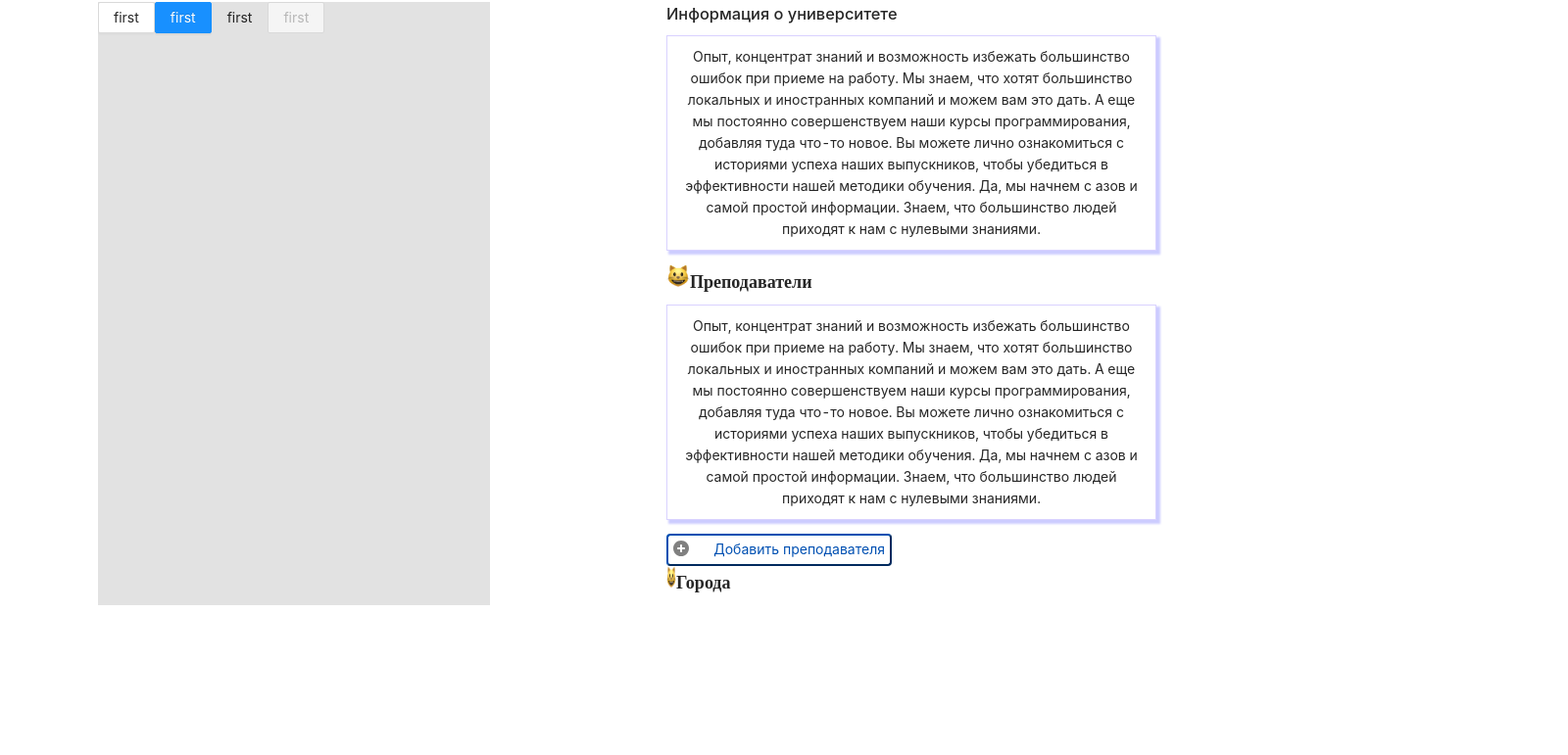
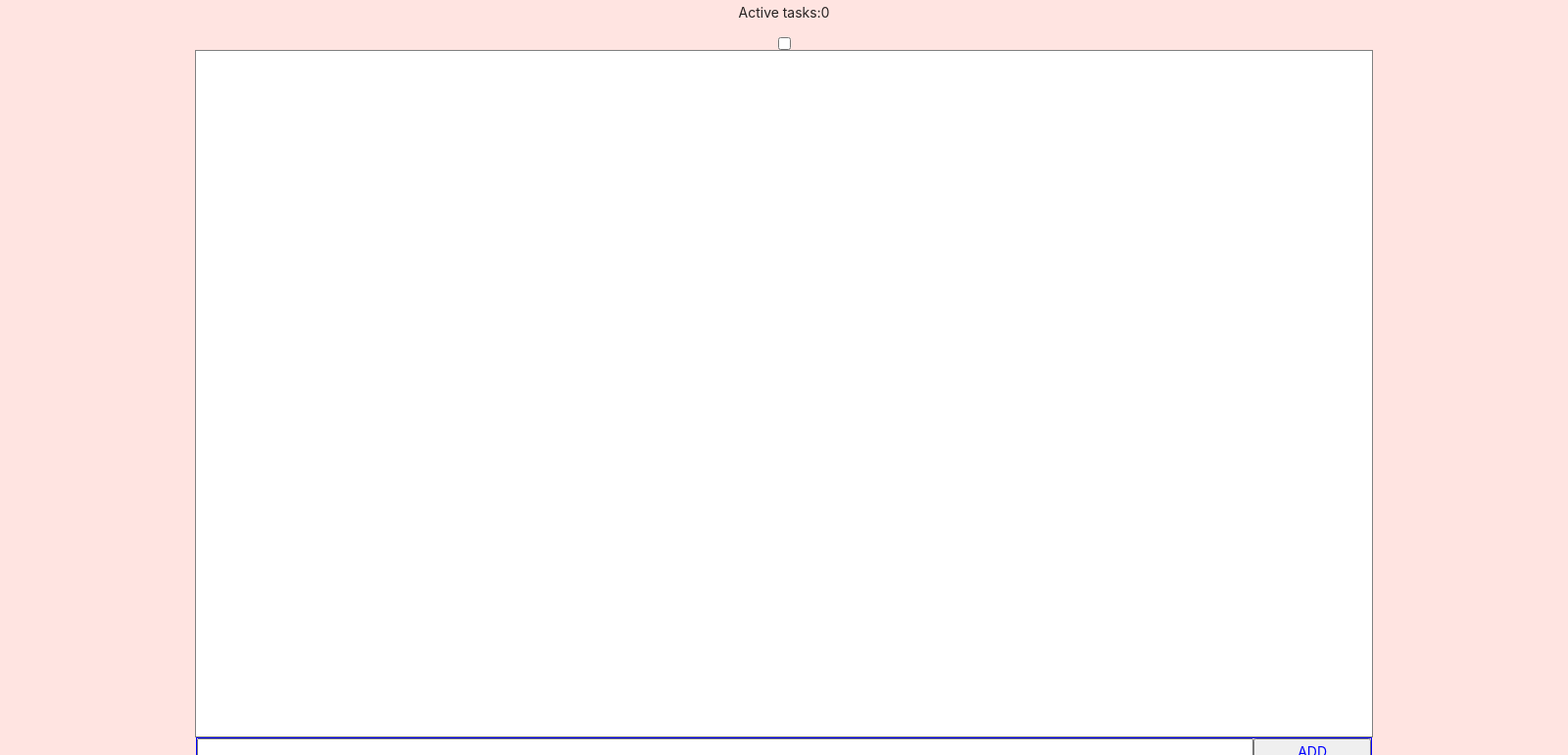
Before and after one commit to MarselBurdo/r-lessons, a React (Create React App) app: page / in a window 1280 px wide. Shown: the part 8-779 px from the top of the page at 98% size, 1600 px wide, since content can reach past the window. Built offline with nearby package versions, Linux system fonts and the light colour scheme.

Commit message:
l-3-events

```diff
--- a/src/Components/App/App.jsx
+++ b/src/Components/App/App.jsx
@@ -1,14 +1,17 @@
 import React from "react";
-import {Wrapper} from "../Wrapper/Wrapper";
+import Task from "../Tasks/Task/Task";
+import { Wrapper } from "../Wrapper/Wrapper";
 
 const App = () => {
+  // const span = React.createElement('span', ['name'], "Hello World")
 
-    // const span = React.createElement('span', ['name'], "Hello World")
+  return (
+    <>
+      {/*<div>{span}</div>*/}
+      {/* <Wrapper/> */}
+      <Task />
+    </>
+  );
+};
 
-    return <>
-        {/*<div>{span}</div>*/}
-        <Wrapper/>
-    </>
-}
-
-export default App
+export default App;
--- /dev/null
+++ b/src/Components/Tasks/Task/Task.js
@@ -0,0 +1,79 @@
+import React, { Component } from "react";
+import TaskInput from "../TaskInput/TaskInput";
+import TaskList from "../TaskList/TaskList";
+import "./task.scss";
+
+export default class Task extends Component {
+  constructor() {
+    super();
+
+    this.state = {
+      tasks: [],
+      /**
+       * bonus
+       */
+
+      sortedByDate: false,
+    };
+  }
+
+  addTask = (task) => {
+    /**
+     * Что было не правильно я попался на мутации state
+     * надо быть внимательным, 5 минут перерыва
+     */
+    this.setState((state) => ({
+      tasks: [
+        ...state.tasks,
+        {
+          id: state.tasks.length || 0,
+          text: task,
+          date: new Date(),
+          done: false,
+        },
+      ],
+    }));
+  };
+
+  get activeTask() {
+    return this.state.tasks.filter((el) => !el.done).length;
+  }
+
+  /**
+   *
+   * Bonus сортировка по дате
+   */
+
+  get sortedTasks() {
+    if (this.state.sortedByDate) {
+      return this.state.tasks.sort((a, b) => a.date - b.date);
+    }
+    return this.state.tasks.sort((a, b) => a.done - b.done);
+  }
+
+  /**
+   *
+   * Нужно написать функции которые изменяю значание выполнены в таске
+   */
+
+  render() {
+    return (
+      <div className={"Task-container"}>
+        <p>Active tasks:{this.activeTask}</p>
+        <input
+          type="checkbox"
+          onChange={() =>
+            this.setState((state) => ({ sortedByDate: !state.sortedByDate }))
+          }
+          checked={this.state.sortedByDate}
+        />
+        <div className={"TaskList-container"}>
+          {this.sortedTasks.map(({ id, done, text }) => (
+            <TaskList key={id} done={done} text={text} />
+          ))}
+        </div>
+        <TaskInput addTaskProp={(task) => this.addTask(task)} />
+      </div>
+    );
+  }
+}
--- /dev/null
+++ b/src/Components/Tasks/Task/task.scss
@@ -0,0 +1,17 @@
+.Task-container {
+  background-color: mistyrose;
+  width: 200vh;
+  height: 100vh;
+  display: flex;
+  flex-direction: column;
+  justify-content: center;
+  align-items: center;
+}
+
+.TaskList-container {
+  border: 1px solid gray;
+  width: 1200px;
+  height: 700px;
+  box-sizing: initial;
+  background-color: #fff;
+}
--- /dev/null
+++ b/src/Components/Tasks/TaskInput/TaskInput.js
@@ -0,0 +1,44 @@
+import React, { Component } from "react";
+import "./taskInput.scss";
+
+export default class TaskInput extends Component {
+  constructor(props) {
+    super(props);
+
+    this.state = {
+      input: "",
+    };
+  }
+
+  onInputChange(event) {
+    this.setState({ input: event.target.value });
+  }
+
+  onButtonClick = () => {
+    const { input } = this.state;
+
+    if (input) {
+      this.props.addTaskProp(input);
+      this.setState({ input: "" });
+    }
+  };
+
+  render() {
+    // console.log(addTask, this.state.input);
+    return (
+      <div className={"TaskInput-container"}>
+        <input
+          className={"TaskInput-container_input"}
+          onChange={(event) => this.onInputChange(event)}
+          value={this.state.input}
+        />
+        <button
+          className={"TaskInput-container_button"}
+          onClick={this.onButtonClick}
+        >
+          ADD
+        </button>
+      </div>
+    );
+  }
+}
--- /dev/null
+++ b/src/Components/Tasks/TaskInput/taskInput.scss
@@ -0,0 +1,14 @@
+.TaskInput-container {
+  width: 1200px;
+  border: 1px solid blue;
+}
+
+.TaskInput-container_input {
+  width: 90%;
+  color: red;
+}
+
+.TaskInput-container_button {
+  width: 10%;
+  color: blue;
+}
--- /dev/null
+++ b/src/Components/Tasks/TaskList/TaskList.js
@@ -0,0 +1,23 @@
+import React, { Component } from "react";
+import "./taskList.scss";
+
+export default class TaskList extends Component {
+  /**
+   *
+   * сюда пропасми нужно передать функцию которая по чекбоксу отмечает выполненность таски
+   */
+
+  render() {
+    const { done, text } = this.props;
+    return (
+      <div className={"TaskList-container_body"}>
+        <p className={"TaskList-container_title"}>{text}</p>
+        <input
+          type="checkbox"
+          checked={done}
+          className={"TaskList-container_checkbox"}
+        />
+      </div>
+    );
+  }
+}
--- /dev/null
+++ b/src/Components/Tasks/TaskList/taskList.scss
@@ -0,0 +1,15 @@
+.TaskList-container_title {
+  color: green;
+}
+
+.TaskList-container_body {
+  display: flex;
+  justify-content: space-between;
+  width: 100%;
+  text-align: center;
+  padding: 3px;
+}
+
+.TaskList-container_checkbox {
+  margin-top: 10px;
+}
```
Also changed, not shown: src/Components/Tasks/CHANGELOG.md (added).
